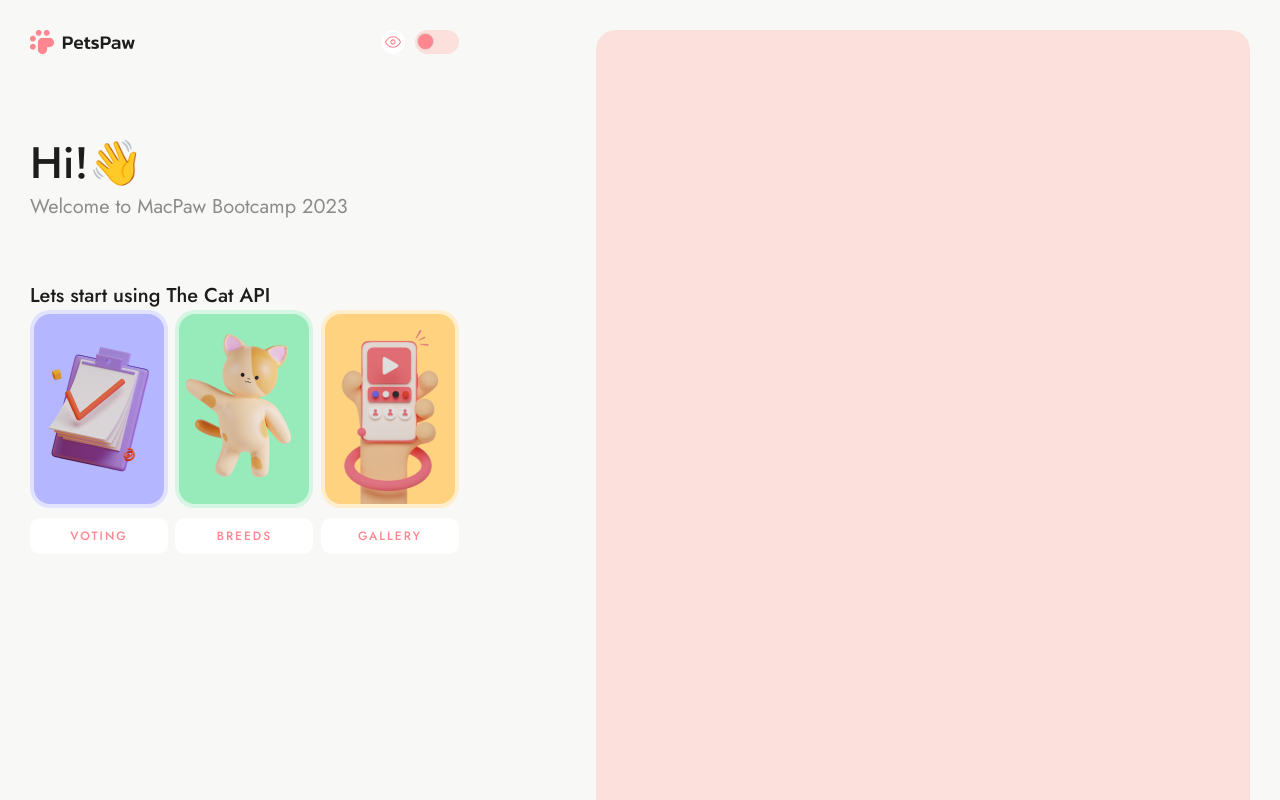
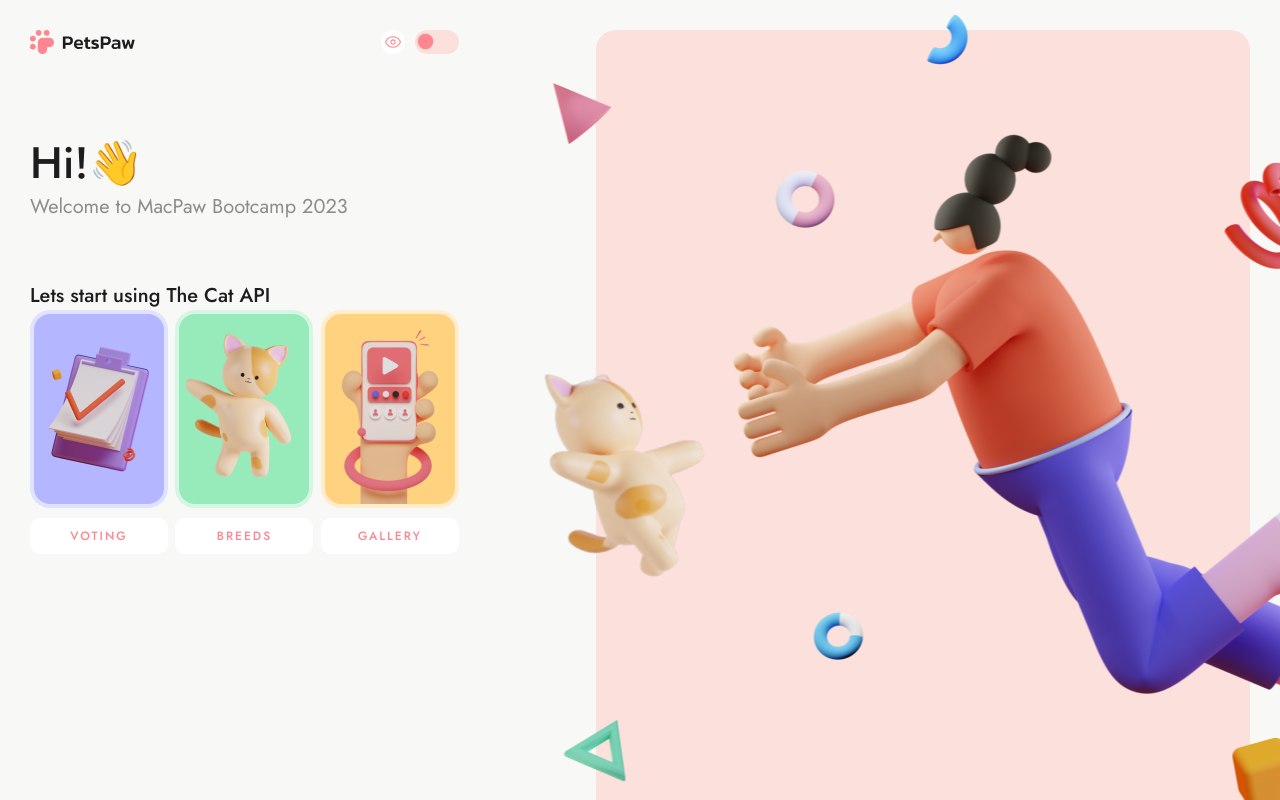
Before and after one commit to Fr13nd4u/PetsPaw, a Next.js app: page / in a window 1280 px wide. Built offline with nearby package versions, Linux system fonts and the light colour scheme.

Commit message:
feat: end home page

```diff
--- a/app/page.module.css
+++ b/app/page.module.css
@@ -1,7 +1,15 @@
 
 .home {
+  position: relative;
   width: 100%;
   height: 100%;
   border-radius: 20px;
   background: var(--background-secondary);
 }
+
+.home img {
+  position: absolute;
+  left: 50%;
+  top: 50%;
+  transform: translate(-50%,-50%);
+}
--- a/app/page.tsx
+++ b/app/page.tsx
@@ -1,6 +1,11 @@
 import Image from "next/image";
+import home_img from "./assets/home.png";
 import styles from "./page.module.css";
 
 export default function Home() {
-  return <section className={styles.home}></section>;
+  return (
+    <div className={styles.home}>
+      <Image src={home_img} alt="home image" />
+    </div>
+  );
 }
```
Also changed, not shown: app/assets/home.png (added).
